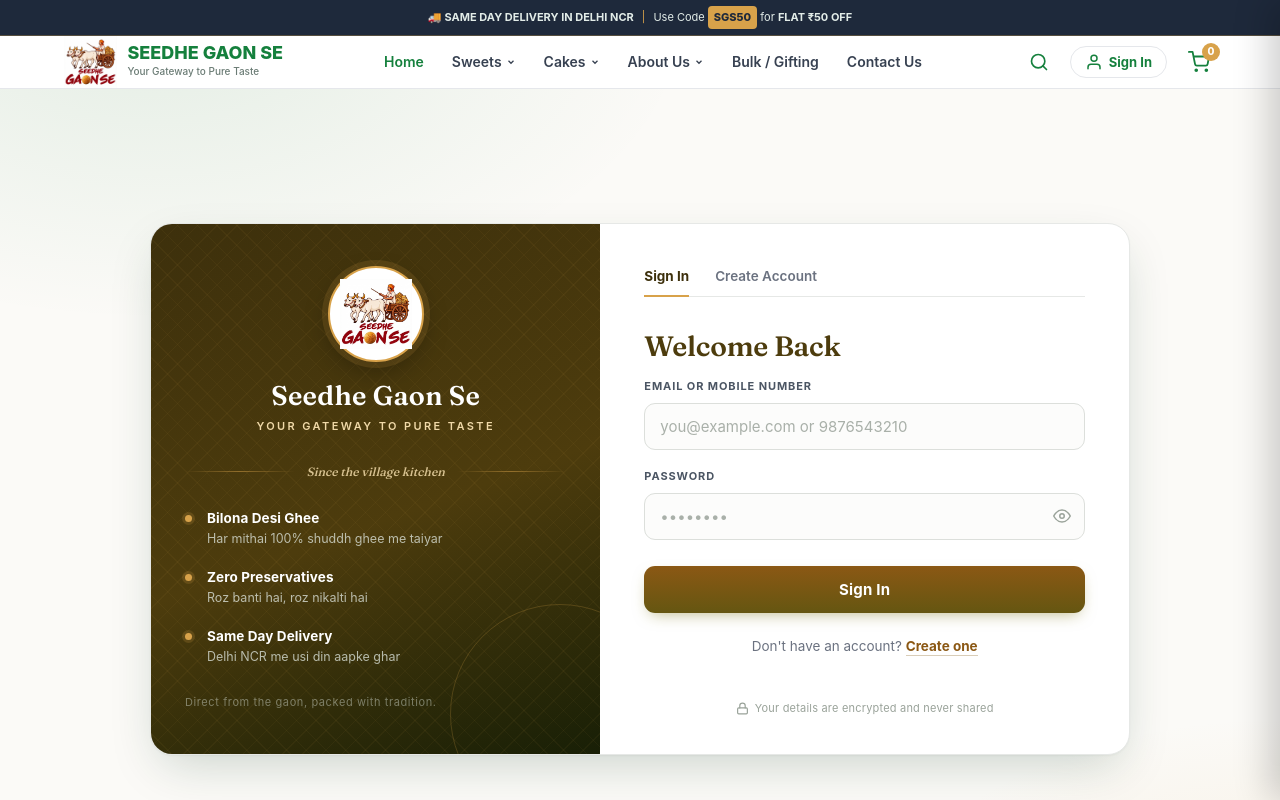
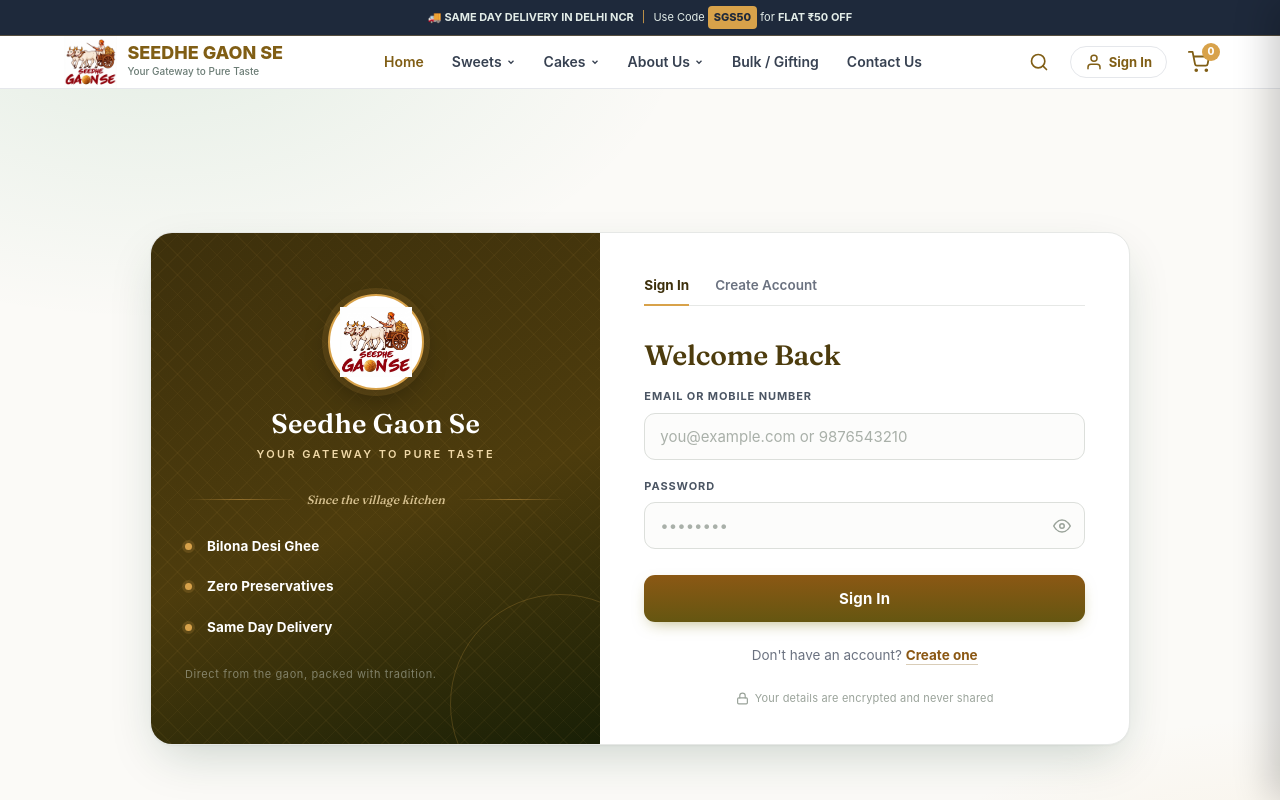
Before and after one commit to pawankushwah23713-oss/seedhegaonse, a React (Vite) app in the folder my-app/: page /auth in a window 1280 px wide. Shown: the top 800 px of the page. Built offline with nearby package versions, Linux system fonts and the light colour scheme; no server answers.

Commit message:
fix this

```diff
--- a/my-app/src/components/CartDrawer.jsx
+++ b/my-app/src/components/CartDrawer.jsx
@@ -975,7 +975,7 @@
                       {/* 🎟️ AVAILABLE COUPONS */}
                       {availableCoupons.length > 0 && (
                         <div style={{ borderTop: '1px dashed #e2e8f0', paddingTop: '12px', marginTop: '6px' }}>
-                          <div style={{ fontWeight: '800', color: '#6d28d9', fontSize: '0.82rem', marginBottom: '8px' }}>
+                          <div style={{ fontWeight: '800', color: '#d96028', fontSize: '0.82rem', marginBottom: '8px' }}>
                             🎟️ Available Coupons
                           </div>
 
--- a/my-app/src/components/Navbar.css
+++ b/my-app/src/components/Navbar.css
@@ -4,8 +4,8 @@
   --champagne-gold: #d8a24a;
   --header-bg: #ffffff;
   --border-light: #e5e7eb;
-  --primary-green: #15803d;
-  --primary-green-dark: #116530;
+  --primary-green: #805e15;
+  --primary-green-dark: #655111;
   --text-link: #374151;
 }
 
--- a/my-app/src/pages/Auth.jsx
+++ b/my-app/src/pages/Auth.jsx
@@ -3,12 +3,12 @@
 import logoImg from '../assets/logo.png';
 import './Auth.css';
 
-// 🟢 Unified API URL (Local / Render dono ke sath auto-detect)
+// Unified API URL (Auto-detects Local and Render environments)
 const API_URL = (typeof process !== 'undefined' && process.env?.REACT_APP_API_URL)
   ? (process.env.REACT_APP_API_URL.endsWith('/auth') ? process.env.REACT_APP_API_URL : `${process.env.REACT_APP_API_URL}/auth`)
   : (import.meta.env?.VITE_API_URL
       ? (import.meta.env.VITE_API_URL.endsWith('/auth') ? import.meta.env.VITE_API_URL : `${import.meta.env.VITE_API_URL}/auth`)
-      : 'https://seedhegaonse-1.onrender.com/api/auth'); // Agar production par hain to yahan Render URL daalein
+      : 'https://seedhegaonse-1.onrender.com/api/auth'); // Production fallback API URL
 
 const Auth = ({ onLoginSuccess }) => {
   const navigate = useNavigate();
@@ -82,7 +82,7 @@
 
     try {
       if (isLogin) {
-        // 🟢 LOGIN API CALL (Sending both 'email' and 'identifier' for 100% backend compatibility)
+        // LOGIN API CALL (Sends both 'email' and 'identifier' for backend compatibility)
         const response = await fetch(`${API_URL}/login`, {
           method: 'POST',
           headers: { 'Content-Type': 'application/json' },
@@ -99,7 +99,7 @@
           throw new Error(data.message || 'Login failed! Please check your credentials.');
         }
 
-        // 🟢 Store Token & User in LocalStorage safely for all components
+        // Store token and user data in localStorage for application-wide use
         if (data.token) {
           localStorage.setItem('token', data.token);
         }
@@ -120,7 +120,7 @@
         }
 
       } else {
-        // 🟢 SIGNUP API CALL
+        // SIGNUP API CALL
         const response = await fetch(`${API_URL}/register`, {
           method: 'POST',
           headers: { 'Content-Type': 'application/json' },
@@ -187,15 +187,15 @@
           <ul className="sga-brand-points">
             <li>
               <strong>Bilona Desi Ghee</strong>
-              Har mithai 100% shuddh ghee me taiyar
+
             </li>
             <li>
               <strong>Zero Preservatives</strong>
-              Roz banti hai, roz nikalti hai
+
             </li>
             <li>
               <strong>Same Day Delivery</strong>
-              Delhi NCR me usi din aapke ghar
+
             </li>
           </ul>
 
@@ -234,9 +234,8 @@
           </div>
 
           <h2 className="sga-title">
-            {isLogin ? 'Welcome Back' : 'Join Seedhe Gaon Se'}
+            {isLogin ? 'Welcome Back' : 'Seedhe Gaon Se'}
           </h2>
-
 
           {error && (
             <div className="sga-alert sga-alert-error">
--- a/my-app/src/pages/Homepage.css
+++ b/my-app/src/pages/Homepage.css
@@ -7,7 +7,7 @@
   --text-muted: #64748b;
   --bg-card: #ffffff;
   --border-subtle: #f1f5f9;
-  --green-offer: #059669;
+  --green-offer: #965c05;
 }
 
 *, *::before, *::after {
@@ -220,7 +220,7 @@
   gap: 6px;
   font-size: 12.5px;
   font-weight: 700;
-  color: #065f46;
+  color: #146850;
   white-space: nowrap;
 }
 
@@ -578,7 +578,7 @@
 
 .sg-btn-add-cart {
   background: #f0fdf4;
-  color: #166534;
+  color: #705116;
   border: 1px solid #bbf7d0;
   padding: 6px 14px;
   border-radius: 10px;
@@ -591,10 +591,10 @@
 }
 
 .sg-btn-add-cart:hover:not(:disabled) {
-  background: #16a34a;
+  background: #a37d16;
   color: #ffffff;
-  border-color: #16a34a;
-  box-shadow: 0 4px 10px rgba(22, 163, 74, 0.25);
+  border-color: #a37d16;
+  box-shadow: 0 4px 10px rgba(163, 137, 22, 0.25);
 }
 
 .sg-btn-add-cart:disabled {
```
